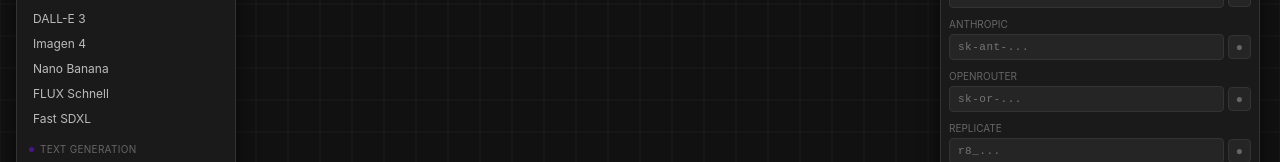
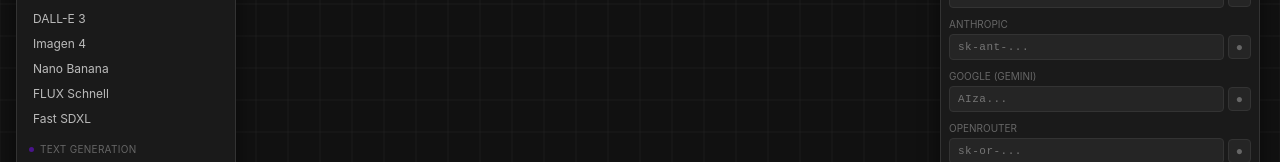
Before and after one commit to JustinPerea/nebula-nodes, a React (Vite) app in the folder frontend/: page / in a window 1280 px wide. Both pictures are taken after a click on the button "Settings". Shown: the part 156-318 px from the top of the page. Built offline with nearby package versions, Linux system fonts and the light colour scheme; no server answers.

Commit message:
feat: add Google (Gemini) API key field to Settings panel
Co-Authored-By: Claude Opus 4.6 (1M context) <noreply@anthropic.com>

```diff
--- a/frontend/src/components/panels/Settings.tsx
+++ b/frontend/src/components/panels/Settings.tsx
@@ -12,6 +12,7 @@ interface ApiKeyField {
 const API_KEY_FIELDS: ApiKeyField[] = [
   { key: 'OPENAI_API_KEY', label: 'OpenAI', placeholder: 'sk-...' },
   { key: 'ANTHROPIC_API_KEY', label: 'Anthropic', placeholder: 'sk-ant-...' },
+  { key: 'GOOGLE_API_KEY', label: 'Google (Gemini)', placeholder: 'AIza...' },
   { key: 'OPENROUTER_API_KEY', label: 'OpenRouter', placeholder: 'sk-or-...' },
   { key: 'REPLICATE_API_TOKEN', label: 'Replicate', placeholder: 'r8_...' },
   { key: 'FAL_KEY', label: 'fal.ai', placeholder: 'fal_...' },
```
